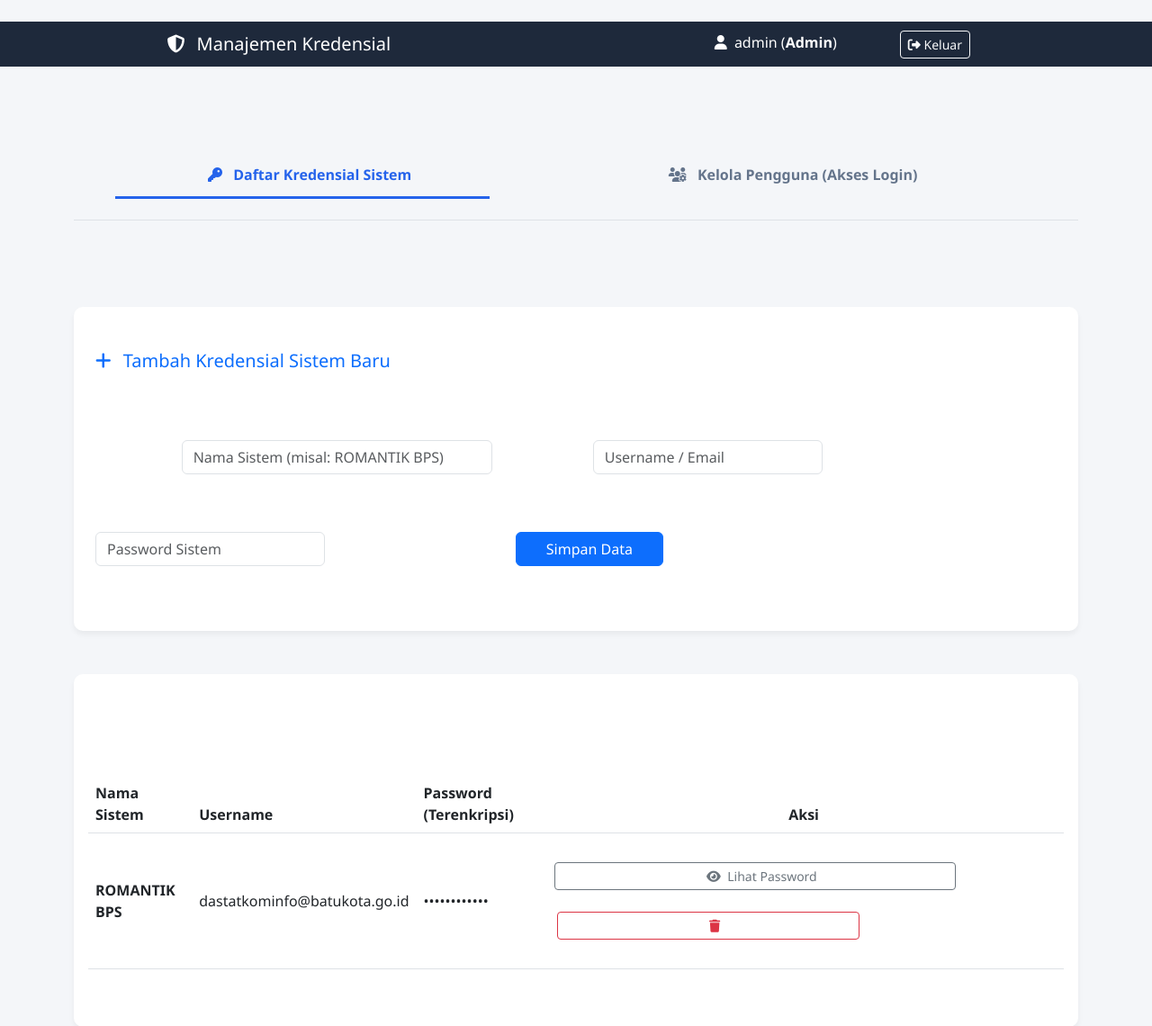
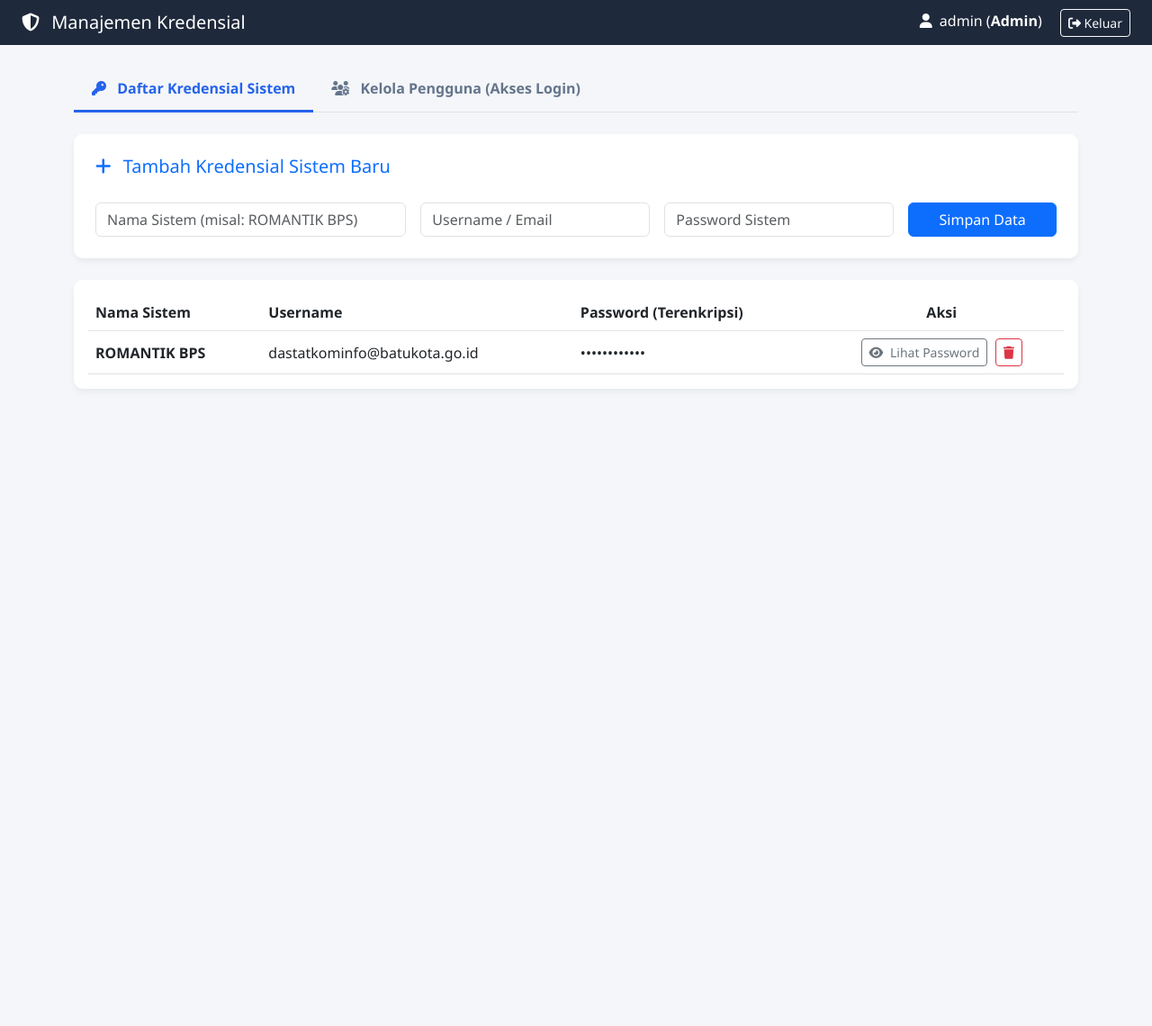
Before and after one commit to 230601110057-blip/kredensial-diskominfo, a Flask app: page /dashboard in a window 1280 px wide. Shown: the top 1140 px of the page at 90% size. After the commit the page ends 416 px from the top, so only its background shows below. Run offline with Flask 3, Linux system fonts and the light colour scheme; a user stored in the database is signed in; data comes from the database, SQL or seed files in the repository.

Commit message:
Add files via upload

```diff
--- a/templates/dashboard.html
+++ b/templates/dashboard.html
@@ -4,8 +4,11 @@
     <meta charset="UTF-8">
     <meta name="viewport" content="width=device-width, initial-scale=1.0">
     <title>Dashboard Kredensial Kominfo</title>
+    <!-- CSS Bootstrap 5 -->
     <link href="https://cdn.jsdelivr.net/npm/bootstrap@5.3.0/dist/css/bootstrap.min.css" rel="stylesheet">
+    <!-- Font Awesome Icons -->
     <link rel="stylesheet" href="https://cdnjs.cloudflare.com/ajax/libs/font-awesome/6.4.0/css/all.min.css">
+
     <style>
         body { background-color: #f4f6f9; font-family: 'Segoe UI', Tahoma, Geneva, Verdana, sans-serif; }
         .navbar { background-color: #1e293b; }
@@ -67,8 +70,7 @@
                 {% if session.get('role')|lower == 'admin' %}
                 <div class="card p-4 mb-4">
                     <h5 class="card-title text-primary"><i class="fa-solid fa-plus me-2"></i> Tambah Kredensial Sistem Baru</h5>
-                    <!-- Form disesuaikan agar mencari route otomatis atau fallback -->
-                    <form action="/add_credential" method="POST" class="row g-3 mt-1 align-items-center">
+                    <form action="/add_credential" method="POST" class="row g-3 mt-1">
                         <div class="col-md-4">
                             <input type="text" name="service_name" class="form-control" placeholder="Nama Sistem (misal: ROMANTIK BPS)" required>
                         </div>
@@ -78,9 +80,8 @@
                         <div class="col-md-3">
                             <input type="password" name="password" class="form-control" placeholder="Password Sistem" required>
                         </div>
-                        <!-- Ukuran Tombol Diperbesar jadi col-md-2 agar TIDAK TERPOTONG -->
                         <div class="col-md-2">
-                            <button type="submit" class="btn btn-primary w-100 text-nowrap">Simpan Data</button>
+                            <button type="submit" class="btn btn-primary w-100">Simpan Data</button>
                         </div>
                     </form>
                 </div>
@@ -132,7 +133,7 @@
                 <!-- FORM TAMBAH PENGGUNA BARU -->
                 <div class="card p-4 mb-4">
                     <h5 class="card-title text-success"><i class="fa-solid fa-user-plus me-2"></i> Tambah Pengguna / Akses User Baru</h5>
-                    <form action="/add_user" method="POST" class="row g-3 mt-1 align-items-center">
+                    <form action="/add_user" method="POST" class="row g-3 mt-1">
                         <div class="col-md-4">
                             <input type="text" name="username" class="form-control" placeholder="Masukkan Username Baru" required>
                         </div>
@@ -145,9 +146,8 @@
                                 <option value="admin">Admin</option>
                             </select>
                         </div>
-                        <!-- Ukuran Tombol Diperbesar jadi col-md-2 agar TIDAK TERPOTONG -->
                         <div class="col-md-2">
-                            <button type="submit" class="btn btn-success w-100 text-nowrap">Simpan User</button>
+                            <button type="submit" class="btn btn-success w-100">Simpan User</button>
                         </div>
                     </form>
                 </div>
@@ -203,23 +203,16 @@
         function togglePassword(id) {
             const field = document.getElementById(`pass-field-${id}`);
             if (field.innerText === '••••••••••••') {
-                // Coba ambil password dari API Flask
                 fetch(`/get_password/${id}`)
                     .then(res => {
-                        if (!res.ok) {
-                            return fetch(`/lihat_password/${id}`);
-                        }
+                        if (!res.ok) return fetch(`/lihat_password/${id}`);
                         return res;
                     })
                     .then(res => res.json())
                     .then(data => {
-                        if (data.password) {
-                            field.innerText = data.password;
-                        } else if (data.decrypted) {
-                            field.innerText = data.decrypted;
-                        } else {
-                            alert('Gagal mengambil password.');
-                        }
+                        if (data.password) field.innerText = data.password;
+                        else if (data.decrypted) field.innerText = data.decrypted;
+                        else alert('Gagal mengambil password.');
                     })
                     .catch(err => {
                         console.error(err);
```
Lines whose indentation alone changed are shown as unchanged.
